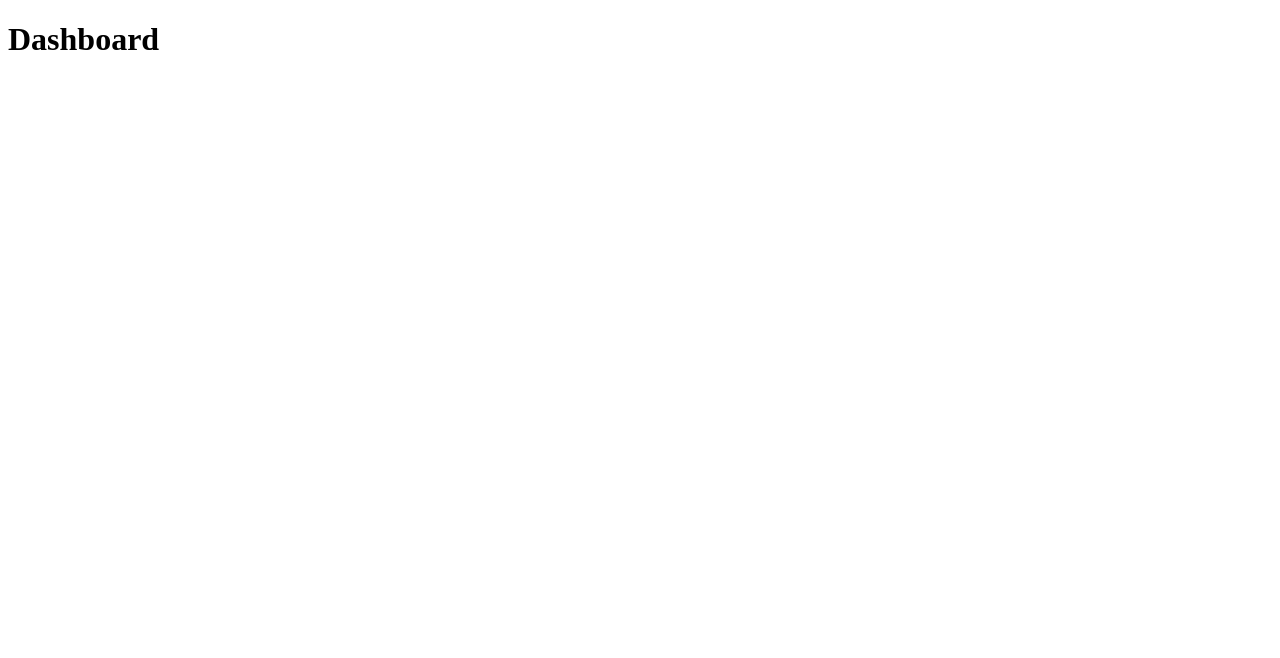
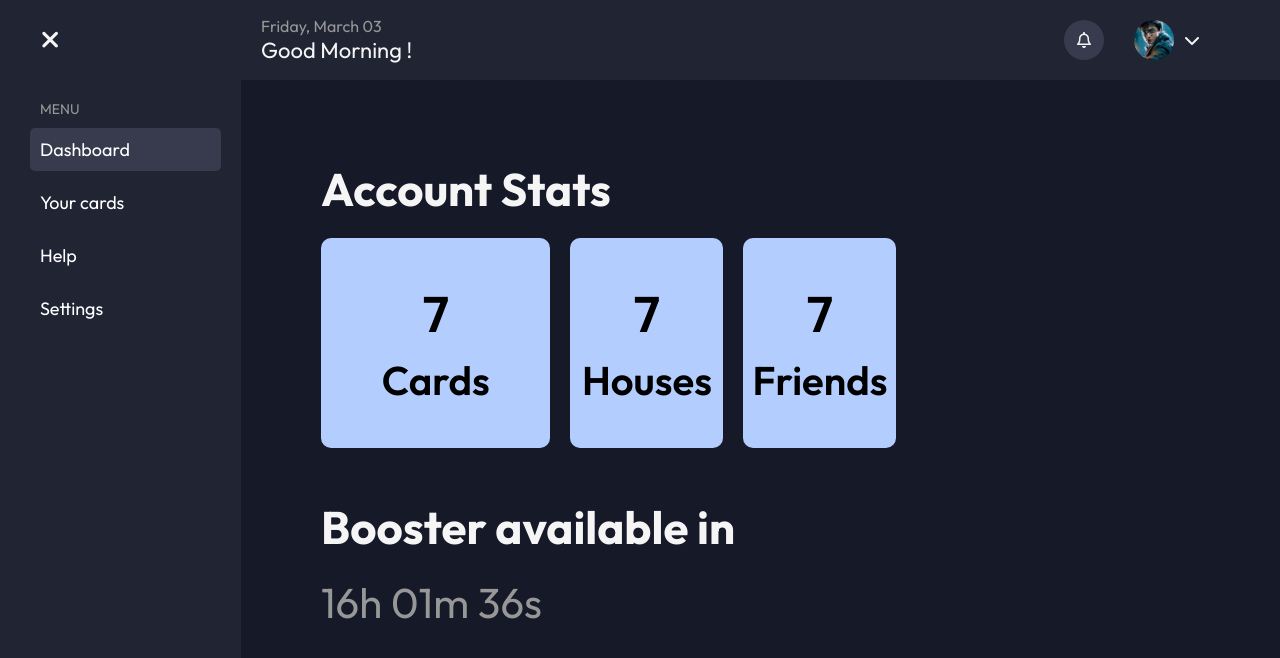
Before and after one commit to Drixares/Harry-Potter, a plain HTML site: page public/dashboard.html in a window 1280 px wide. Drawn offline with Linux system fonts and the light colour scheme.

Commit message:
ADD |  Cookie de session, Dashboard stylisé, password crypté.

```diff
--- a/backend/package.json
+++ b/backend/package.json
@@ -11,9 +11,11 @@
   "author": "",
   "license": "ISC",
   "dependencies": {
+    "bcryptjs": "^2.4.3",
     "body-parser": "^1.20.2",
     "dotenv": "^16.4.1",
     "express": "^4.18.2",
+    "express-session": "^1.18.0",
     "mysql2": "^3.9.1",
     "nodemon": "^3.0.3",
     "uuid": "^9.0.1",
--- /dev/null
+++ b/public/css/dashboard.css
@@ -0,0 +1,252 @@
+@import url("https://fonts.googleapis.com/css2?family=Outfit:wght@400;500;600;700;800&display=swap");
+
+:root {
+  --primary: #d7b972;
+  --secondary: #535AFF;
+  --text: #f5f5f5;
+  --text2: #121212;
+  --h1-size: calc(30px + 4vw);
+  /* --h2-size: 60px; */
+  --h2-size: calc(20px + 2vw);
+  --h3-size: calc(16px + 1vw);
+  --text-mp-size: calc(12px + 0.1vw);
+  --text-p-size: calc(14px + 0.2vw);
+  --text-m-size: calc(16px + 0.2vw);
+  --filter: #161927bd;
+  --bg: #161927;
+  --bg1: #212433;
+  --bg2: #383b4d;
+  --padding-inline: 5vw;
+  --padding-inline2: 15vw;
+  --green: #01c101;
+}
+
+* {
+  margin: 0;
+  padding: 0;
+  box-sizing: border-box;
+}
+
+html, .wrapper {
+  overflow: hidden;
+  font-family: 'Outfit', sans-serif;
+}
+
+.wrapper {
+  display: flex;
+  height: 100vh;
+  position: relative;
+}
+
+
+nav.sidebar {
+  --sidebar-width: 290px;
+  height: 100%;
+  width: var(--sidebar-width);
+  background-color: var(--bg1);
+  color: var(--text);
+  padding-left: 30px;
+}
+
+.closeBtnBox {
+  display: flex;
+  align-items: center;
+  justify-content: flex-start;
+  height: 80px;
+  color: var(--text);
+  font-size: 25px;
+}
+
+.closeBtnBox > span {
+  display: flex;
+  align-items: center;
+  justify-content: center;
+  cursor: pointer;
+  width: 40px;
+  height: 40px;
+  border-radius: 5px;
+}
+
+.closeBtnBox > span:hover {
+  background-color: var(--bg2);
+}
+
+.infos-menu {
+  margin: 0 0 10px 10px;
+  text-transform: uppercase;
+  font-size: 14px;
+  color: #979797;
+}
+
+.navBox {
+  display: flex;
+  flex-direction: column;
+  align-items: flex-start;
+  justify-content: flex-start;
+  height: 100%;
+  width: 100%;
+  padding-inline-end: 20px;
+  padding-top: 20px;
+}
+
+.navBox > ul {
+  list-style: none;
+  display: flex;
+  flex-direction: column;
+  align-items: flex-start;
+  width: 100%;
+  gap: 10px;
+}
+
+.navBox > ul > li {
+  width: 100%;
+}
+
+.navBox a {
+  display: inline-block;
+  font-size: 18px;
+  color: white;
+  text-decoration: none;
+  padding: 10px 0 10px 10px;
+  width: 100%;
+  border-radius: 5px;
+}
+
+.navBox a[data-active="true"] {
+  background-color: var(--bg2);
+}
+
+.navBox a:hover {
+  background-color: var(--bg2);
+}
+
+.pageContent {
+  width: 100%;
+}
+
+.headerBar {
+  display: flex;
+  align-items: center;
+  justify-content: space-between;
+  background-color: var(--bg1);
+  width: 100%;
+  height: 80px;
+  padding-inline: 20px 80px;
+}
+
+
+.headerInformationsBox {
+  display: flex;
+  flex-direction: column;
+  align-items: flex-start;
+  justify-content: flex-start;
+}
+
+.dateInfos {
+  color: #979797;
+}
+
+.welcomingInfos {
+  font-size: 22px;
+  color: var(--text);
+}
+
+.headerActionsBox {
+  display: flex;
+  align-items: center;
+  gap: 30px;
+  color: var(--text);
+}
+
+.notificationsBox {
+  display: flex;
+  align-items: center;
+  justify-content: center;
+  width: 40px;
+  height: 40px;
+  border-radius: 100vw;
+  background-color: var(--bg2);
+  cursor: pointer;
+}
+
+.profileBox {
+  display: flex;
+  align-items: center;
+  gap: 10px;
+  cursor: pointer;
+}
+
+.profileImgBox {
+  width: 40px;
+  height: 40px;
+  overflow: hidden;
+  border-radius: 50%;
+}
+
+.profileImgBox img {
+  width: 100%;
+  height: 100%;
+  object-fit: cover;
+}
+
+main {
+  background-color: var(--bg);
+  width: 100%;
+  height: 100%;
+  padding-top: 80px;
+}
+
+main > * + * {
+  margin-top: 50px;
+}
+
+main h2 {
+  font-size: var(--h2-size);
+  color: var(--text);
+  margin-bottom: 20px;
+}
+
+.profileDashboardBox {
+  margin-left: 80px;
+}
+
+.profileDashboardContainer {
+  width: 60%;
+}
+
+.statBox {
+  display: flex;
+  align-items: center;
+  gap: 20px;
+}
+
+.statItem {
+  display: flex;
+  flex-direction: column;
+  align-items: center;
+  justify-content: center;
+  gap: 10px;
+  flex: 1;
+  height: 210px;
+  background-color: #b4cdff;
+  border-radius: 10px;
+  font-weight: 600;
+
+}
+
+.statItem.cards {
+  flex: 1.5;
+}
+
+.statItem__number {
+  font-size: 50px;
+}
+
+.statItem__name {
+  font-size: 40px;
+}
+
+.timerBooster {
+  font-size: 42px;
+  color: #979797;
+}
--- a/public/css/form.css
+++ b/public/css/form.css
@@ -34,6 +34,7 @@ html, .wrapper {
 .wrapper {
   display: flex;
   height: 100vh;
+  position: relative;
 }
 
 .imgBox, .formBox {
@@ -74,7 +75,7 @@ html, .wrapper {
 }
 
 .formContainer {
-  width: 375px;
+  width: 400px;
 }
 
 .formContainer > * + * {
@@ -179,3 +180,30 @@ input::placeholder
   text-align: center;
   margin-top: 20px;
 }
+
+.goBackBox {
+  position: absolute;
+  top: 50px;
+  left: 100px;
+  transform: translate(-50%, -50%);
+  z-index: 10;
+}
+
+.goBackBox > a {
+  color: var(--text);
+  text-decoration: none;
+  font-size: var(--text-p-size);
+  /* font-weight: 600; */
+  display: flex;
+  align-items: center;
+  gap: 5px;
+  font-family: 'Outfit', sans-serif;
+}
+
+.goBackBox > a > i {
+  transition: 0.3s;
+}
+
+.goBackBox > a:hover > i {
+  transform: translateX(-7px);
+}
--- a/public/dashboard.html
+++ b/public/dashboard.html
@@ -3,9 +3,81 @@
 <head>
   <meta charset="UTF-8">
   <meta name="viewport" content="width=device-width, initial-scale=1.0">
+  <link rel="stylesheet" href="../../css/dashboard.css">
+  <script src="https://kit.fontawesome.com/d3a9f97c9c.js" crossorigin="anonymous"></script>
   <title>Document</title>
 </head>
 <body>
-  <h1>Dashboard</h1>
+  <div class="wrapper">
+
+    <nav class="sidebar">
+      <div class="closeBtnBox">
+          <span><i class="fa-solid fa-xmark"></i></span>
+      </div>
+      <div class="navBox">
+        <span class="infos-menu">Menu</span>
+        <ul>
+          <li><a href="" data-active="true">Dashboard</a></li>
+          <li><a href="" data-active="false">Your cards</a></li>
+          <li><a href="" data-active="false">Help</a></li>
+          <li><a href="" data-active="false">Settings</a></li>
+        </ul>
+      </div>
+    </nav>
+
+    <div class="pageContent">
+      <header class="headerBar">
+        <div class="headerInformationsBox">
+          <span class="dateInfos">Friday, March 03</span>
+          <span class="welcomingInfos">Good Morning !</span>
+        </div>
+        <div class="headerActionsBox">
+          <div class="toggleMode"></div>
+          <div class="notificationsBox">
+            <i class="fa-regular fa-bell"></i>
+          </div>
+          <div class="profileBox">
+            <div class="profileImgBox">
+              <img src="../../ressources/images/Harry-Potter.jpg" alt="profile image">
+            </div>
+            <span class="profileIcon">
+              <i class="fa-solid fa-chevron-down"></i>
+            </span>
+          </div>
+      </header>
+      <main>
+        <div class="profileDashboardBox accountStatsBox">
+          <div class="profileDashboardContainer accountStatsContainer">
+            <h2>Account Stats</h2>
+            <div class="statBox">
+              <div class="statItem cards">
+                <span class="statItem__number">7</span>
+                <span class="statItem__name">Cards</span>
+              </div>
+              <div class="statItem">
+                <span class="statItem__number">7</span>
+                <span class="statItem__name">Houses</span>
+              </div>
+              <div class="statItem">
+                <span class="statItem__number">7</span>
+                <span class="statItem__name">Friends</span>
+              </div>
+            </div>
+          </div>
+        </div>
+        <div class="profileDashboardBox">
+          <div class="profileDashboardContainer">
+            <h2>Booster available in </h2>
+            <span class="timerBooster">16h 01m 36s</span>
+          </div>
+        </div>
+      </main>
+
+    </div>
+
+
+  </div>
+
+  <script src="../../js/dashboard.js"></script>
 </body>
 </html>
--- a/public/js/cards.js
+++ b/public/js/cards.js
@@ -169,7 +169,6 @@ searchBar.addEventListener('input', (e) => {
 
 async function start() {
   await getPersonnage();
-  console.log(dataArray.filter((data) => data.house.toLowerCase() === "gryffindor"));
 }
 
 start();
--- /dev/null
+++ b/public/js/dashboard.js
@@ -0,0 +1,11 @@
+const btnLogout = document.getElementById('btn-logout')
+const confirmLogoutBox = document.querySelector('.confirmLogoutBox')
+const btnConfirmLogout = document.getElementById('btn-yes')
+
+btnLogout.addEventListener('click', () => {
+  confirmLogoutBox.style.display = 'flex'
+})
+
+btnConfirmLogout.addEventListener('click', () => {
+  window.location.href = '/logout'
+})
```
Also changed, not shown: backend/controllers/validLogin.js (+15 -4 lines), backend/controllers/validRegister.js (+9 -3 lines), backend/index.js (+13 -0 lines), backend/routes/route.js (+32 -1 lines), public/cartes/carte.html (+3 -1 lines), public/collection.html (+10 -11 lines), public/css/card.css (+33 -15 lines), public/index.html (+4 -4 lines), public/js/connexion.js (renamed from public/js/form.js, +2 -54 lines), public/js/inscription.js (added, +104 -0 lines), public/login.html (+14 -5 lines), public/signup.html (+13 -6 lines), 2 other files.
